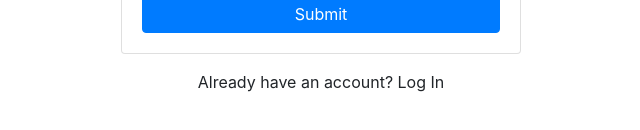
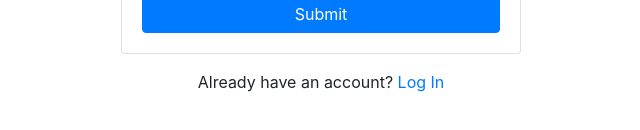
Before and after one commit to nihalpandey4/firebase-react-auth-template, a React (Create React App) app: page /signup in a window 1280 px wide. Shown: the part 486-616 px from the top of the page, without its empty margins (319-959 px from the left). Built offline with nearby package versions, Linux system fonts and the light colour scheme; no server answers.

Commit message:
react-router added

```diff
--- a/package.json
+++ b/package.json
@@ -11,6 +11,7 @@
     "react": "^17.0.1",
     "react-bootstrap": "^1.4.3",
     "react-dom": "^17.0.1",
+    "react-router-dom": "^5.2.0",
     "react-scripts": "4.0.1",
     "web-vitals": "^0.2.4"
   },
--- a/src/compnents/App.js
+++ b/src/compnents/App.js
@@ -2,6 +2,7 @@ import { Container } from "react-bootstrap";
 
 import SignUp from "./SignUp";
 import { AuthProvider } from "../contexts/AuthContext";
+import { Route, BrowserRouter, Switch } from "react-router-dom";
 
 const App = () => {
   return (
@@ -9,9 +10,13 @@ const App = () => {
       className="d-flex justify-content-center align-items-center"
       style={{ minHeight: "90vh" }}>
       <div className="w-100" style={{ maxWidth: "400px" }}>
-        <AuthProvider>
-          <SignUp />
-        </AuthProvider>
+        <BrowserRouter>
+          <Switch>
+            <AuthProvider>
+              <Route path="/signup" component={SignUp}/>
+            </AuthProvider>
+          </Switch>
+        </BrowserRouter>
       </div>
     </Container>
   );
--- a/src/compnents/SignUp.js
+++ b/src/compnents/SignUp.js
@@ -1,7 +1,8 @@
 import React,{useRef,useState} from "react"
 import {Card,Form,Button,Alert} from "react-bootstrap";
+import {Link} from "react-router-dom";
 
-import {useAuth} from "../contexts/AuthContext"
+import {useAuth} from "../contexts/AuthContext";
 
 const SignUp  = () =>{
     const [error,setError] = useState();
@@ -49,7 +50,7 @@ const SignUp  = () =>{
                 </Card.Body>
             </Card>
             <div className="text-center w-100 mt-3">
-                    Already have an account? Log In
+                    Already have an account?<Link to="/login"> Log In </Link>
             </div>
         </>
     )
```
Also changed, not shown: 2 other files (tests, documents, lock files or other folders).
